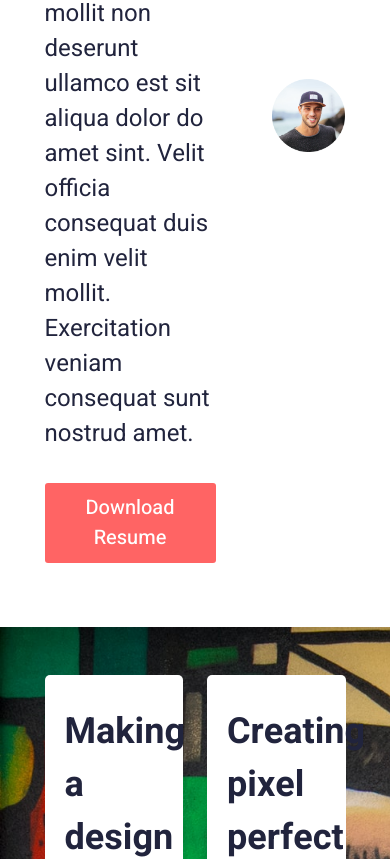
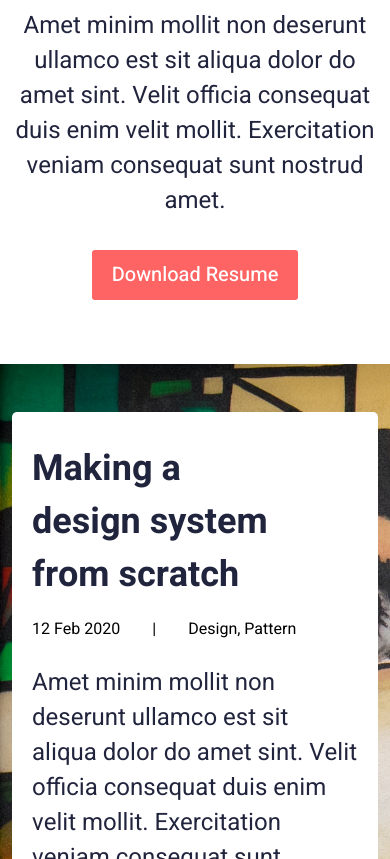
Before and after one commit to looppng/3MD_EX2, a website built with webpack: page boilerplate/src/index.html in a window 390 px wide. Shown: the part 450-1309 px from the top of the page. Built offline with nearby package versions, Linux system fonts and the light colour scheme; files whose address does not match are found by name.

Commit message:
responsivness+

```diff
--- a/boilerplate/src/index.html
+++ b/boilerplate/src/index.html
@@ -27,15 +27,17 @@
 
     <section class="hero mb-3 mt-3">
         <div class="container">
-            <div class="row justify-content-center align-content-center">
-                <div class="col-6">
+            <div class="row hero-wrap justify-content-center align-content-center">
+                <div class="col-sm-10 col-md-6">
                     <div class="hero__content">
                         <h1 class="header1">Hi, I am John, Creative Technologist</h1>
                         <p class="paragraph">Amet minim mollit non deserunt ullamco est sit aliqua dolor do amet sint. Velit officia consequat duis enim velit mollit. Exercitation veniam consequat sunt nostrud amet.</p>
-                        <button type="button" class="button">Download Resume</button>
+                        <div class="button-box col-12">
+                            <button type="button" class="button">Download Resume</button>
+                        </div>
                     </div>
                 </div>
-                <div class="col-3 offset-1 d-flex justify-content-center align-items-center">
+                <div class="col-3 d-flex justify-content-center align-items-center">
                     <img
                         src="./assets/images/photo.png"
                         alt="myphoto"
@@ -49,7 +51,7 @@
     <section class="bg-posts pb-5 pt-5">
         <div class="container">
             <div class="row justify-content-center align-content-center">
-                <div class="col-5">
+                <div class="col-md-5 mb-2">
                     <div class="posts-wrapper">
                         <h2 class="header2">Making a design system from scratch</h2>
                         <div class="posts__date-wrapper">
@@ -61,7 +63,7 @@
                     </div>
 
                 </div>
-                <div class="col-5">
+                <div class="col-md-5">
                     <div class="posts-wrapper">
                         <h2 class="header2">Creating pixel perfect icons in Figma</h2>
                         <div class="posts__date-wrapper">
@@ -98,7 +100,7 @@
                                 <h3>Designing Dashboards</h3>
                             </div>
                             <div>
-                                <p>2020 Dashboard</p>
+                                <p><span class="content-border">2020</span> Dashboard</p>
                             </div>
                             <div>
                                 <p>Amet minim mollit non deserunt ullamco est sit aliqua dolor do amet sint. Velit officia consequat duis enim velit mollit. Exercitation veniam consequat sunt nostrud amet.</p>
@@ -120,7 +122,7 @@
                                 <h3>Vibrant Portraits of 2020</h3>
                             </div>
                             <div>
-                                <p>2018 Illustration</p>
+                                <p><span class="content-border">2018</span> Illustration</p>
                             </div>
                             <div>
                                 <p>Amet minim mollit non deserunt ullamco est sit aliqua dolor do amet sint. Velit officia consequat duis enim velit mollit. Exercitation veniam consequat sunt nostrud amet.</p>
@@ -142,7 +144,7 @@
                                 <h3>36 Days of Malayalam type</h3>
                             </div>
                             <div>
-                                <p>2018 Typography</p>
+                                <p><span class="content-border">2018</span> Typography</p>
                             </div>
                             <div>
                                 <p>Amet minim mollit non deserunt ullamco est sit aliqua dolor do amet sint. Velit officia consequat duis enim velit mollit. Exercitation veniam consequat sunt nostrud amet.</p>
--- a/boilerplate/src/styles.scss
+++ b/boilerplate/src/styles.scss
@@ -7,6 +7,7 @@
   --bg-button: #FF6464;
   --c-nav: #000;
   --dark-color: #21243D;
+  --label-color: #142850;
   --c-light: #FFF;
   --c-grey: #8695A4;
 
@@ -50,6 +51,7 @@ body {
   padding: 3rem 0;
 }
 
+
 .hero__img {
   // box-shadow: 5px 5px 10px rgba(0, 0, 0, 0.5);
   aspect-ratio: 243/243;
@@ -88,6 +90,18 @@ body {
   display: flex;
   flex-direction: column;
   justify-items: center;
+  gap: 15px;
+}
+
+.content-border {
+  display: inline-block;
+  background-color: var(--label-color);
+  color: var(--c-light);
+  border-radius: 10px;
+  padding: 2px 6px;
+  margin-right: 10px;
+
+  font-weight: 900;
 }
 
 .container__feat {
@@ -103,3 +117,32 @@ body {
   justify-content: center;
   gap: 2rem;
 }
+
+@media (max-width: 768px) {
+  .hero__content {
+    text-align: center;
+    justify-items: center;
+    order:2;
+  }
+
+  .button-box {
+    display: flex;
+    flex-direction: column;
+    justify-content: center;
+    align-items: center;
+  }
+
+  .hero__img {
+    flex-wrap: wrap;
+  }
+
+  .row {
+    flex-wrap: wrap;
+  }
+
+  .col-3 {
+    margin-top: 2rem;
+    max-width: 100%;
+    order:-1;
+  }
+}
```
